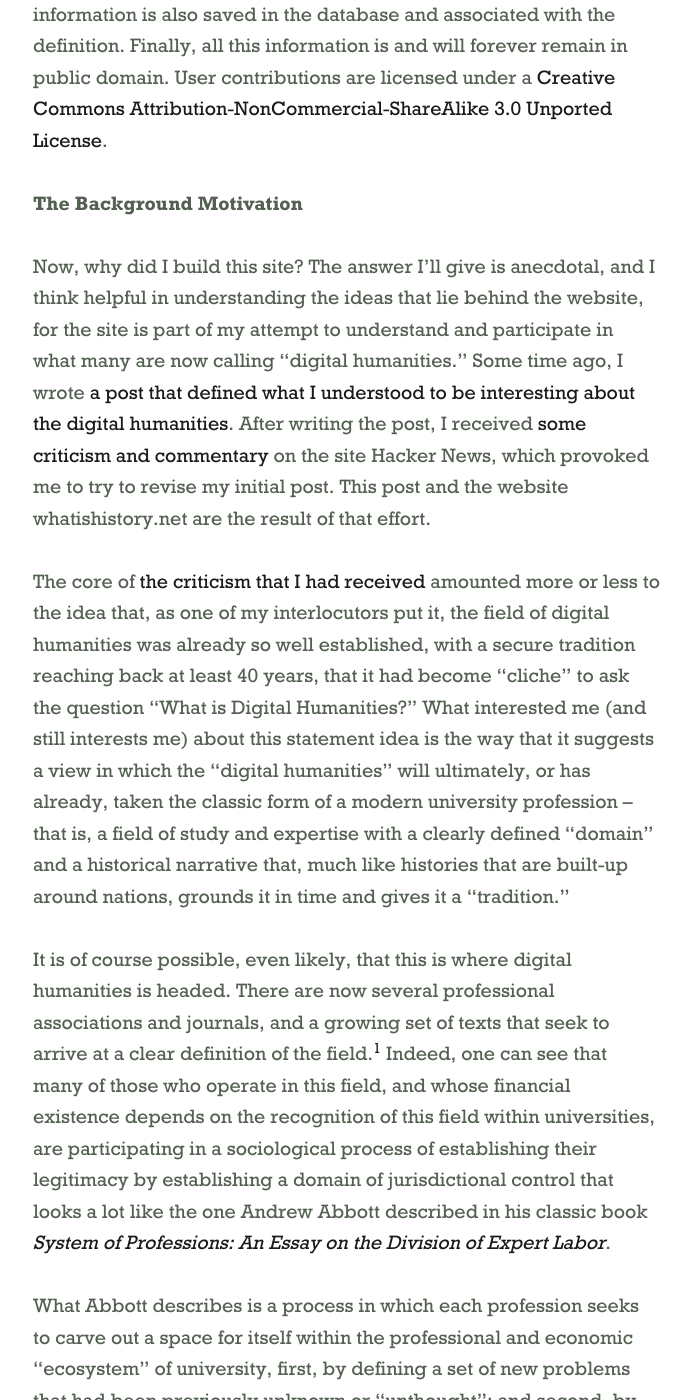
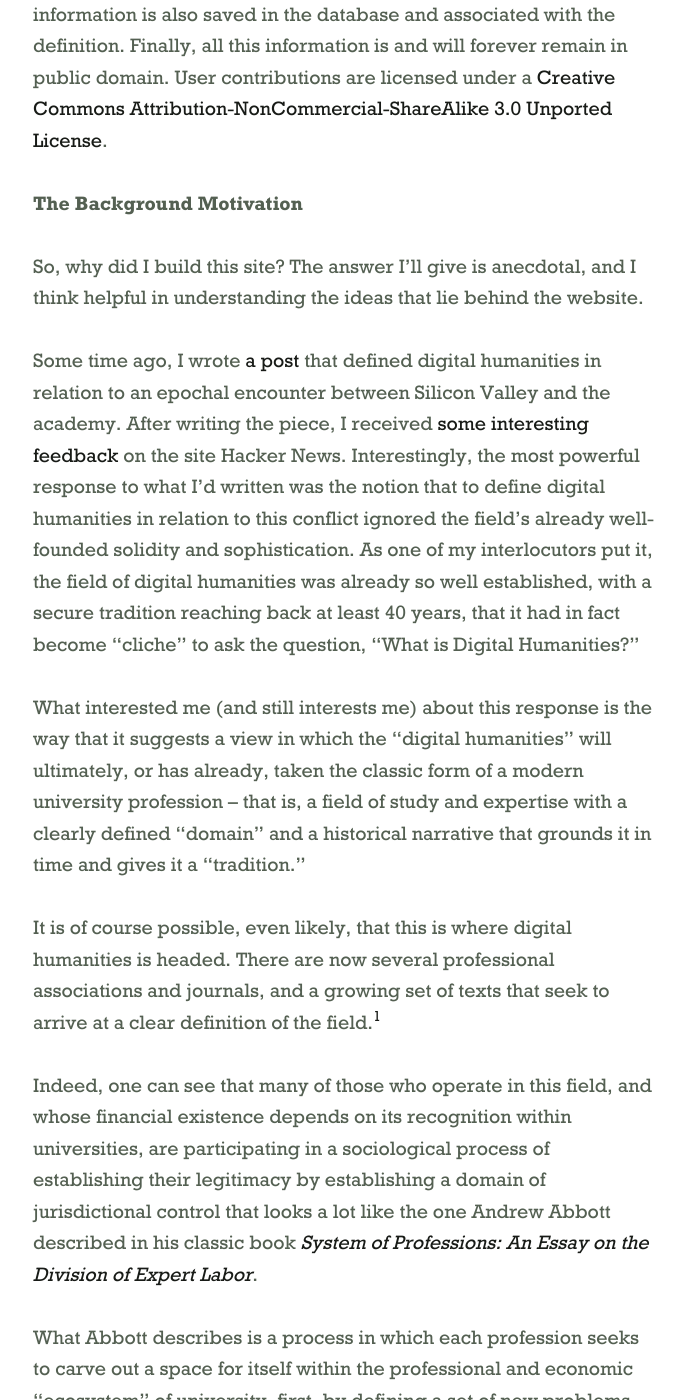
Before and after one commit to ezmiller/humanscode, a Jekyll site: the page built from _posts/2016-01-19-the-meaning-of-openness.markdown, in a window 1280 px wide and 1400 px high, scrolled down 561 px. Shown: the whole window, without its empty margins (127-818 px from the left). Built offline with Jekyll 4.4.1, drawn with Linux system fonts in a browser that asks for light colours; some web fonts are replaced; some of the changed text lies outside the part shown.

Commit message:
Update what is history post
Fixed some of the language surrounding the response to my
iniitial post. Wanted to remove the reference to it as 'criticism'
which soudned somehow a bit bitter.

```diff
--- a/_posts/2016-01-19-the-meaning-of-openness.markdown
+++ b/_posts/2016-01-19-the-meaning-of-openness.markdown
@@ -6,7 +6,7 @@ date:   2016-1-02
 categories: digital humanities
 ---
 
-In this post, I explain my reasons for building the website <a href="http://whatishistory.net" target="_blank">whatishistory.net</a>. In doing so, I also present some ideas about the meaning of the notion of "openness" in the domain of culture as it is being pursued by so-called digital humanists.
+In this post, I explain my reasons for building <a href="http://whatishistory.net" target="_blank">whatishistory.net</a>, and, in doing so, I also present some ideas about the meaning of the notion of "openness" in the domain of culture as it is being pursued by so-called digital humanists.
 
 ####What is the website?
 
@@ -14,11 +14,15 @@ Whatisistory.net is a simple tool for collecting definitions of the field of his
 
 #### The Background Motivation
 
-Now, why did I build this site? The answer I'll give is anecdotal, and I think helpful in understanding the ideas that lie behind the website, for the site is part of my attempt to understand and participate in what many are now calling "digital humanities." Some time ago, I wrote [a post that defined what I understood to be interesting about the digital humanities](http://humanscode.com/what-is-digital-humanities/). After writing the post, I received [some criticism and commentary](https://news.ycombinator.com/item?id=9666385) on the site Hacker News, which provoked me to try to revise my initial post. This post and the website whatishistory.net are the result of that effort.
+So, why did I build this site? The answer I'll give is anecdotal, and I think helpful in understanding the ideas that lie behind the website.
 
-The core of [the criticism that I had received](http://news.ycombinator.com/item?id=9666385) amounted more or less to the idea that, as one of my interlocutors put it, the field of digital humanities was already so well established, with a secure tradition reaching back at least 40 years, that it had become "cliche" to ask the question "What is Digital Humanities?" What interested me (and still interests me) about this statement idea is the way that it suggests a view in which the "digital humanities" will ultimately, or has already, taken the classic form of a modern university profession -- that is, a field of study and expertise with a  clearly defined "domain" and a historical narrative that, much like histories that are built-up around nations, grounds it in time and gives it a "tradition."
+Some time ago, I wrote [a post](http://humanscode.com/what-is-digital-humanities/) that defined digital humanities in relation to an epochal encounter between Silicon Valley and the academy. After writing the piece, I received [some interesting feedback](https://news.ycombinator.com/item?id=9666385) on the site Hacker News. Interestingly, the most powerful response to what I'd written was the notion that to define digital humanities in relation to this conflict ignored the field's already well-founded solidity and sophistication. As one of my interlocutors put it, the field of digital humanities was already so well established, with a secure tradition reaching back at least 40 years, that it had in fact become "cliche" to ask the question, "What is Digital Humanities?"
 
-It is of course possible, even likely, that this is where digital humanities is headed. There are now several professional associations and journals, and a growing set of texts that seek to arrive at a clear definition of the field.[^1] Indeed, one can see that many of those who operate in this field, and whose financial existence depends on the recognition of this field within universities, are participating in a sociological process of establishing their legitimacy by establishing a domain of jurisdictional control that looks a lot like the one Andrew Abbott described in his classic book [<i>System of Professions: An Essay on the Division of Expert Labor</i>](https://books.google.de/books/about/The_System_of_Professions.html?id=SlOccehX7BEC&redir_esc=y).
+What interested me (and still interests me) about this response is the way that it suggests a view in which the "digital humanities" will ultimately, or has already, taken the classic form of a modern university profession -- that is, a field of study and expertise with a  clearly defined "domain" and a historical narrative that grounds it in time and gives it a "tradition."
+
+It is of course possible, even likely, that this is where digital humanities is headed. There are now several professional associations and journals, and a growing set of texts that seek to arrive at a clear definition of the field.[^1]
+
+Indeed, one can see that many of those who operate in this field, and whose financial existence depends on its recognition within universities, are participating in a sociological process of establishing their legitimacy by establishing a domain of jurisdictional control that looks a lot like the one Andrew Abbott described in his classic book [<i>System of Professions: An Essay on the Division of Expert Labor</i>](https://books.google.de/books/about/The_System_of_Professions.html?id=SlOccehX7BEC&redir_esc=y).
 
 What Abbott describes is a process in which each profession seeks to carve out a space for itself within the professional and economic "ecosystem" of university, first, by defining a set of new problems that had been previously unknown or "unthought"; and second, by establishing a jurisdictional right to provide authoritative answers to these questions. A convenient example is the field of psychology, which established its authority in the early twentieth century by claiming to be able to explain the mechanisms governing the human "personality" -- a concept that at that time was new and significantly different than the idea of human "character" that had been dominant in nineteenth century thought.
 
```
